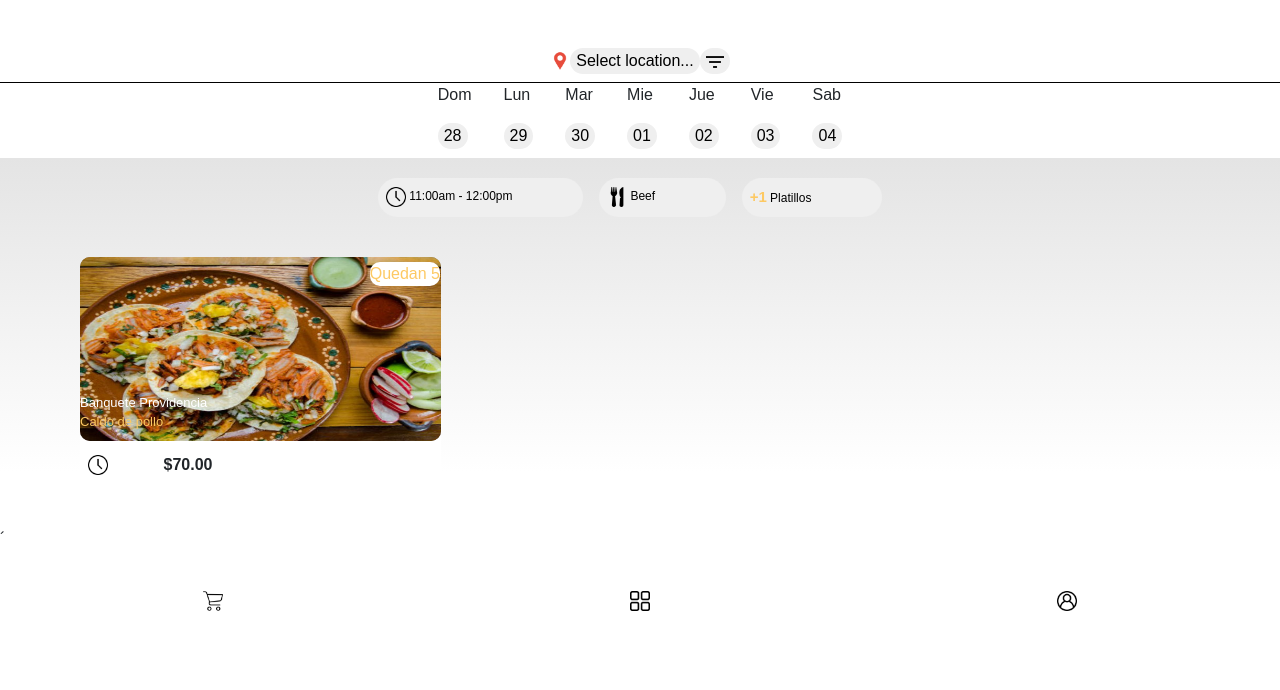
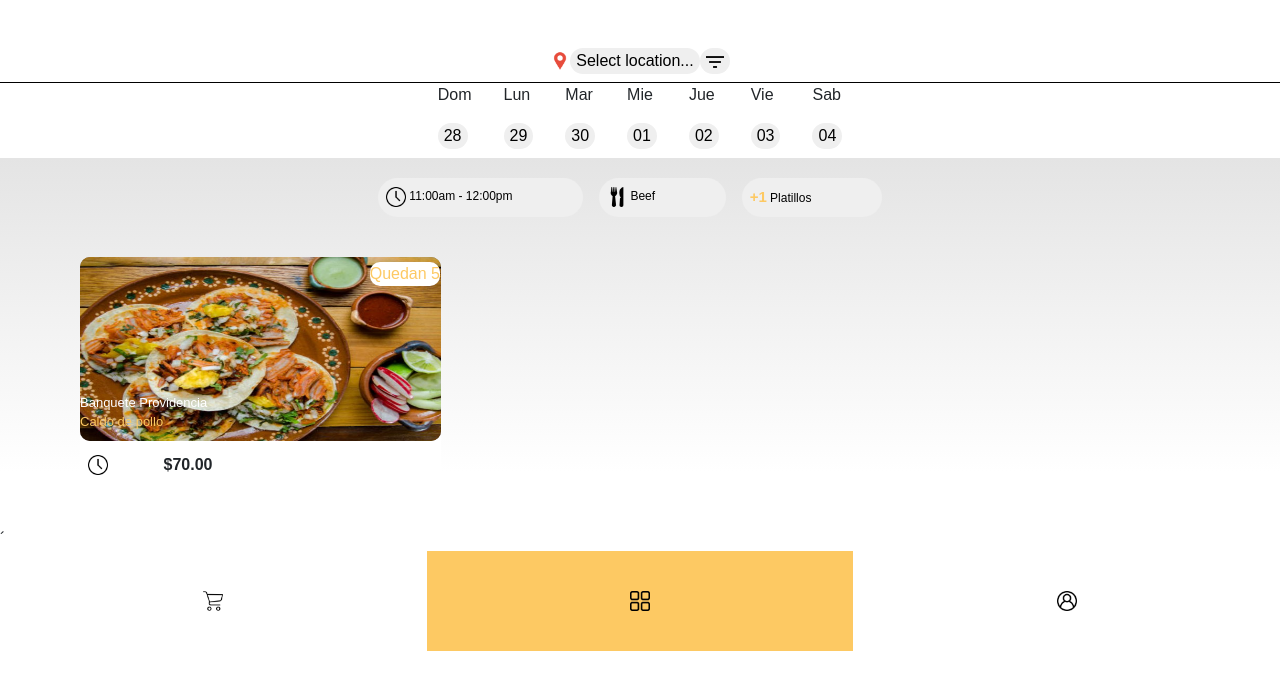
Before and after one commit to Salasian/Liberet-Menu, a plain HTML site: page index.html in a window 1280 px wide. Drawn offline with nearby package versions, Linux system fonts and the light colour scheme; no server answers; a web font is replaced by a local one.

Commit message:
yellow añadido a lapágina principal

```diff
--- a/index.html
+++ b/index.html
@@ -177,7 +177,7 @@
             alt=""
           />
         </a>
-        <a class="footer-btn flex-fill" href="index.html">
+        <a class="footer-btn flex-fill yellow" href="index.html">
           <img
             src="img/menu.png"
             class="chips-img footer-img"
```
